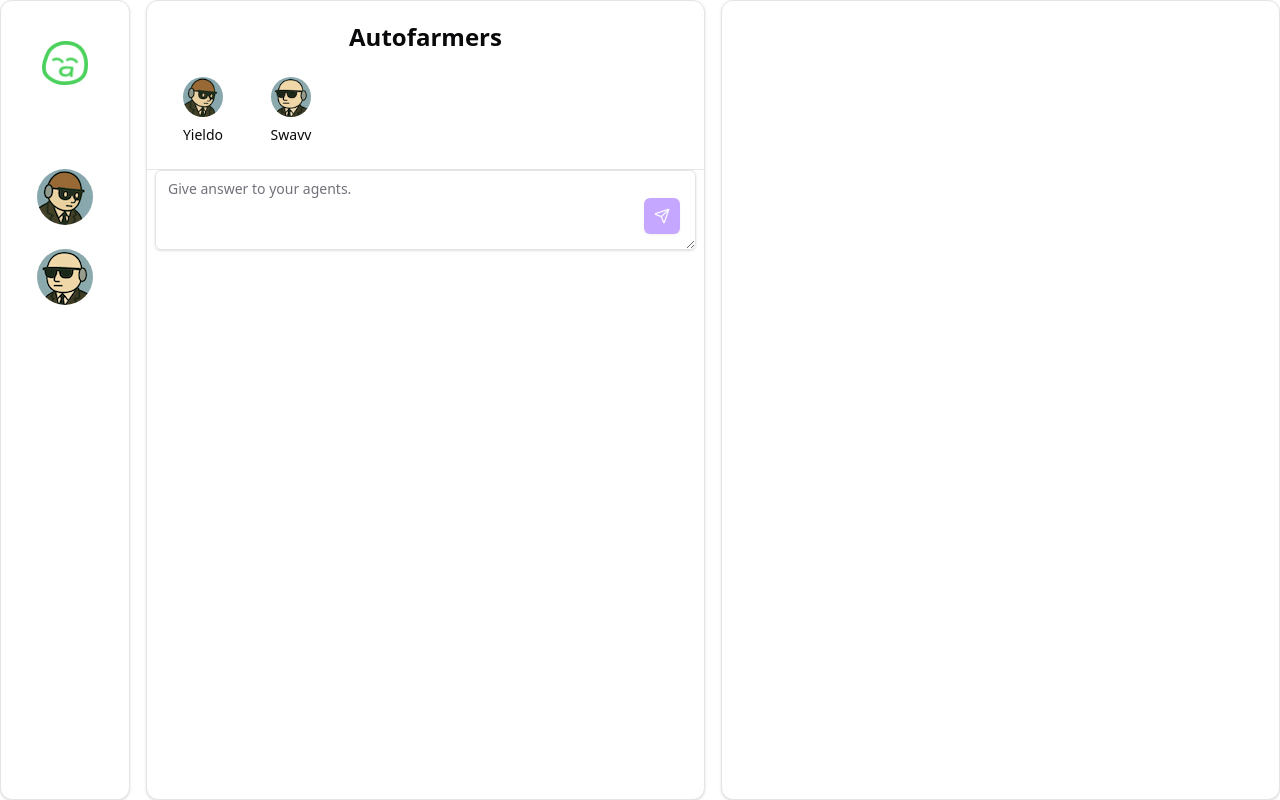
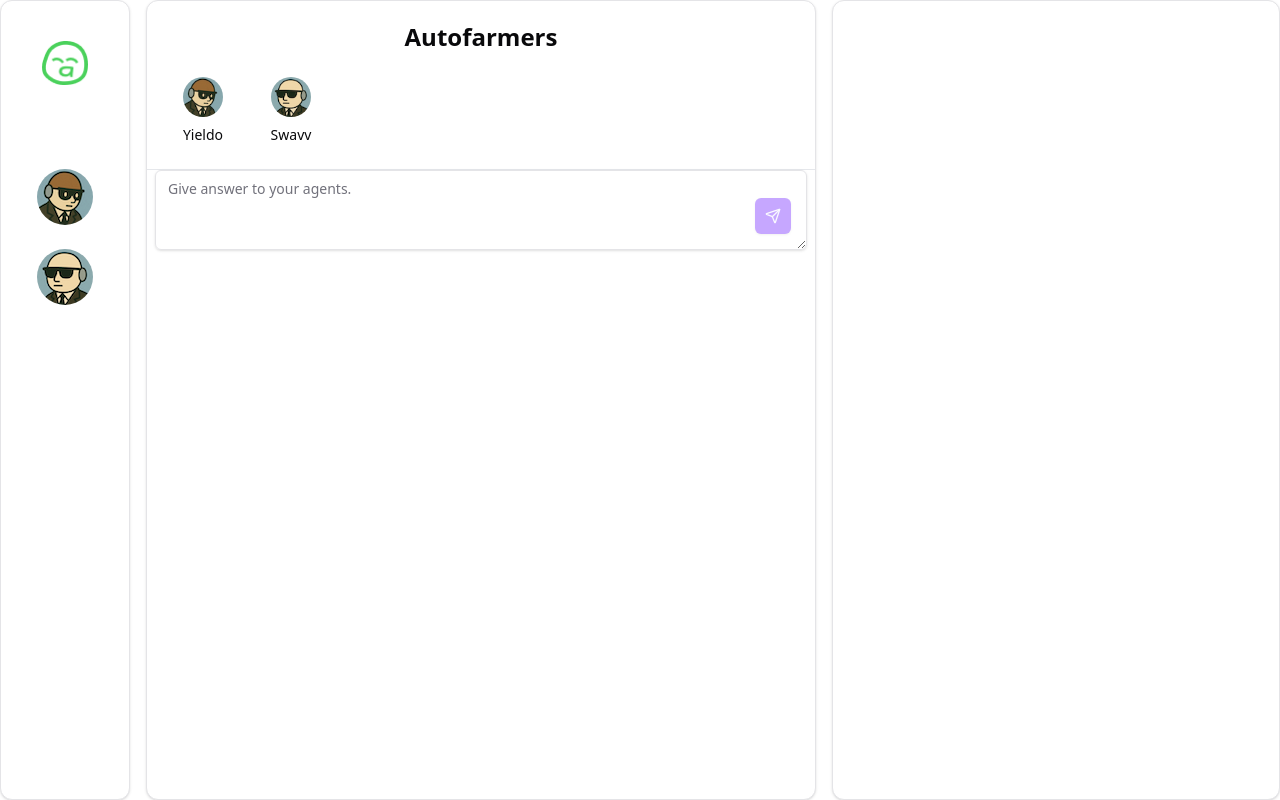
Before and after one commit to lemonpeel1014/autofarmers, a Next.js app: page /thread in a window 1280 px wide. Built offline with nearby package versions, Linux system fonts and the light colour scheme.

Commit message:
feat: add link to logo and update card structure for better layout

```diff
--- a/app/thread/page.tsx
+++ b/app/thread/page.tsx
@@ -12,6 +12,7 @@ import { useSearchParams } from 'next/navigation';
 import { useGetMessages, useAddMessage } from '@/hooks/thread';
 import { useRunAgents } from '@/hooks/runtime';
 import { last } from 'lodash-es';
+import Link from 'next/link';
 
 const AGENTS: Record<string, Agent> = {
   yieldo: AGENT_YIELDO,
@@ -73,7 +74,9 @@ export default function Home() {
     <div className="flex size-full gap-4">
       {/* Agent Section */}
       <Card className="flex h-full w-[8.125rem] flex-col items-center justify-start gap-20 pt-10">
-        <Image priority alt="Logo" src="/logo.png" width={46} height={45} />
+        <Link href="/">
+          <Image priority alt="Logo" src="/logo.png" width={46} height={45} />
+        </Link>
         <div className="flex flex-col gap-4 overflow-x-auto">
           {Object.values(AGENTS).map((agent, i) => {
             return (
@@ -89,7 +92,7 @@ export default function Home() {
       </Card>
 
       {/* Chat Section */}
-      <Card className="flex max-w-[50rem] flex-1 flex-col gap-0 py-0">
+      <Card className="flex flex-1 flex-col gap-0 py-0">
         {/* Chat Header */}
         <div className="flex flex-col gap-4 border-b border-gray-200 px-8 py-5">
           <h1 className="text-center text-2xl font-semibold">Autofarmers</h1>
@@ -153,8 +156,10 @@ export default function Home() {
         </div>
       </Card>
 
-      {/* Mission Section */}
-      <Card className="flex flex-1 flex-col"></Card>
+      {/* History Board */}
+      <Card className="flex max-w-md flex-1 flex-col">
+        {/* <HistoryBoard messages={messages} /> */}
+      </Card>
     </div>
   );
 }
```
